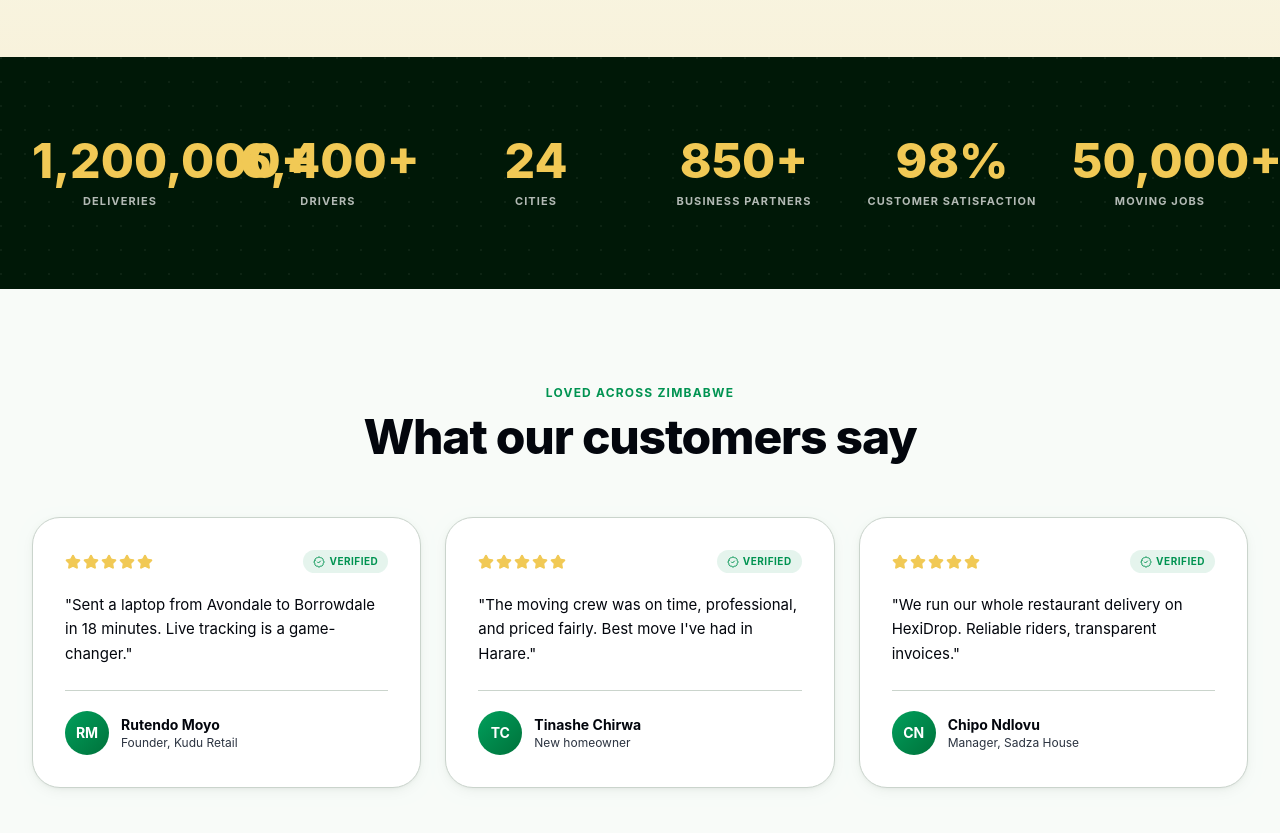
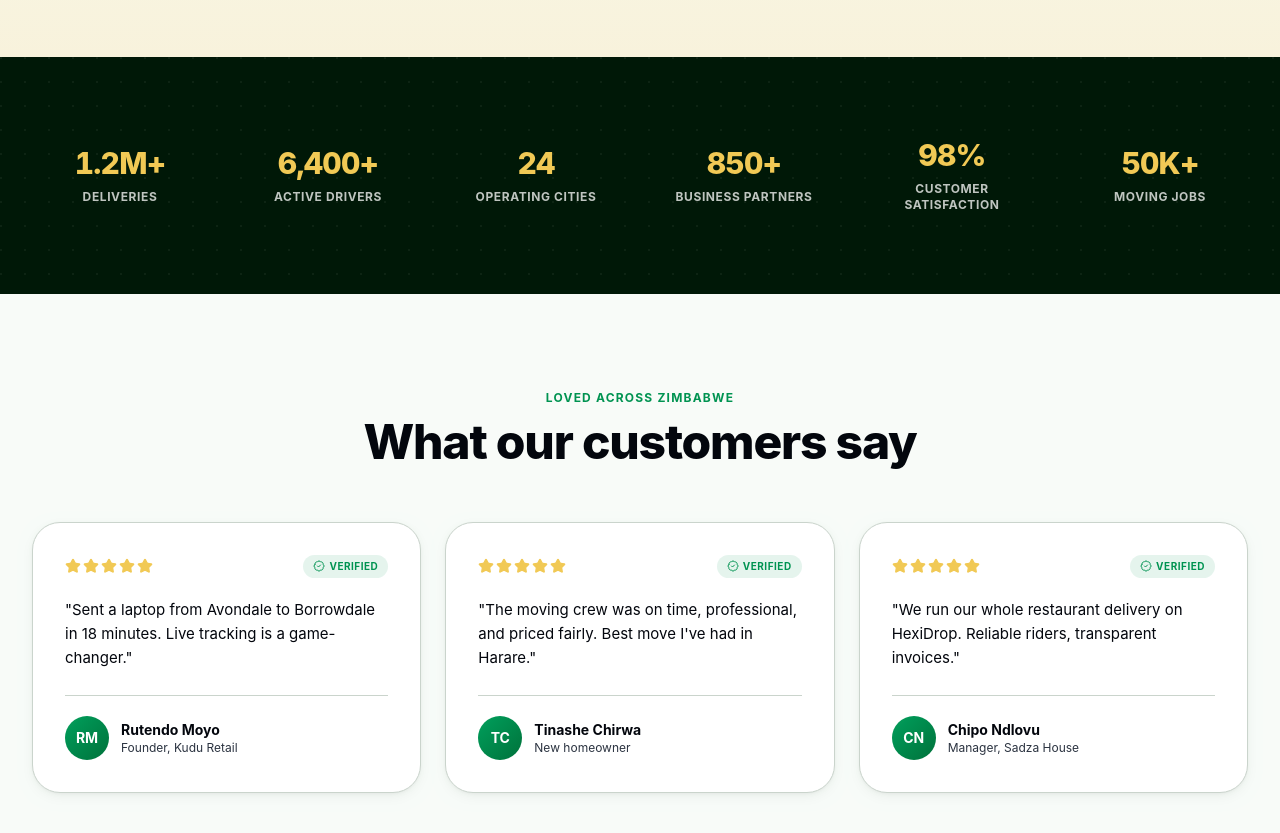
Before and after one commit to Devzign/Hexidrop_web_admin, a React (Vite) app: page / in a window 1280 px wide. Shown: the part 7280-8113 px from the top of the page. Built offline with nearby package versions, Linux system fonts and the light colour scheme; no server answers.

Commit message:
fix(landing): resolve stats number overlapping on 6-column grid layout

```diff
--- a/src/pages/public/Home.tsx
+++ b/src/pages/public/Home.tsx
@@ -696,28 +696,37 @@ function Journey() {
 /* ============ STATS ============ */
 function Stats() {
   const stats = [
-    { end: 1_200_000, suffix: "+", label: "Deliveries" },
-    { end: 6_400, suffix: "+", label: "Drivers" },
-    { end: 24, suffix: "", label: "Cities" },
-    { end: 850, suffix: "+", label: "Business partners" },
-    { end: 98, suffix: "%", label: "Customer satisfaction" },
-    { end: 50_000, suffix: "+", label: "Moving jobs" },
+    { target: 1.2, decimals: 1, suffix: "M+", label: "Deliveries", title: "1,200,000+ Total Deliveries" },
+    { target: 6400, decimals: 0, suffix: "+", label: "Active Drivers", title: "6,400+ Vetted Drivers" },
+    { target: 24, decimals: 0, suffix: "", label: "Operating Cities", title: "24 Cities Across Zimbabwe" },
+    { target: 850, decimals: 0, suffix: "+", label: "Business Partners", title: "850+ Corporate & Merchant Partners" },
+    { target: 98, decimals: 0, suffix: "%", label: "Customer Satisfaction", title: "98% Positive Feedback Rate" },
+    { target: 50, decimals: 0, suffix: "K+", label: "Moving Jobs", title: "50,000+ Completed Relocations" },
   ];
   return (
-    <section className="relative overflow-hidden bg-brand-navy py-20 text-white">
-      <div className="pointer-events-none absolute inset-0 opacity-[0.05]"
+    <section className="relative overflow-hidden bg-brand-navy py-16 text-white md:py-20">
+      <div
+        className="pointer-events-none absolute inset-0 opacity-[0.05]"
         style={{
           backgroundImage:
             "radial-gradient(circle at 1px 1px, white 1px, transparent 0)",
           backgroundSize: "24px 24px",
         }}
       />
-      <div className="relative mx-auto max-w-7xl px-4 md:px-8">
-        <div className="grid grid-cols-2 gap-8 md:grid-cols-3 lg:grid-cols-6">
+      <div className="relative mx-auto max-w-7xl px-4 sm:px-6 md:px-8">
+        <div className="grid grid-cols-2 gap-y-10 gap-x-4 sm:grid-cols-3 sm:gap-6 lg:grid-cols-6 lg:gap-4 xl:gap-8">
           {stats.map((s) => (
-            <div key={s.label} className="text-center">
-              <Counter end={s.end} suffix={s.suffix} />
-              <div className="mt-2 text-[11px] font-bold uppercase tracking-widest text-white/70">
+            <div
+              key={s.label}
+              className="flex min-w-0 flex-col items-center justify-center text-center px-1"
+            >
+              <Counter
+                target={s.target}
+                decimals={s.decimals}
+                suffix={s.suffix}
+                title={s.title}
+              />
+              <div className="mt-2 text-[11px] font-bold uppercase tracking-wider text-white/75 sm:text-xs leading-snug">
                 {s.label}
               </div>
             </div>
@@ -728,10 +737,21 @@ function Stats() {
   );
 }
 
-function Counter({ end, suffix }: { end: number; suffix: string }) {
+function Counter({
+  target,
+  decimals = 0,
+  suffix = "",
+  title,
+}: {
+  target: number;
+  decimals?: number;
+  suffix?: string;
+  title?: string;
+}) {
   const [val, setVal] = useState(0);
   const ref = useRef<HTMLDivElement>(null);
   const started = useRef(false);
+
   useEffect(() => {
     const el = ref.current;
     if (!el) return;
@@ -744,7 +764,7 @@ function Counter({ end, suffix }: { end: number; suffix: string }) {
           const step = (t: number) => {
             const p = Math.min(1, (t - start) / dur);
             const eased = 1 - Math.pow(1 - p, 3);
-            setVal(Math.floor(end * eased));
+            setVal(+(target * eased).toFixed(decimals));
             if (p < 1) requestAnimationFrame(step);
           };
           requestAnimationFrame(step);
@@ -753,10 +773,21 @@ function Counter({ end, suffix }: { end: number; suffix: string }) {
     });
     obs.observe(el);
     return () => obs.disconnect();
-  }, [end]);
-  const formatted = val >= 1000 ? val.toLocaleString() : val.toString();
+  }, [target, decimals]);
+
+  const formatted =
+    decimals > 0
+      ? val.toFixed(decimals)
+      : val >= 1000
+      ? val.toLocaleString()
+      : val.toString();
+
   return (
-    <div ref={ref} className="text-3xl font-extrabold text-primary-glow md:text-5xl">
+    <div
+      ref={ref}
+      title={title}
+      className="text-2xl font-extrabold tracking-tight text-primary-glow tabular-nums sm:text-3xl lg:text-2xl xl:text-3xl 2xl:text-4xl whitespace-nowrap"
+    >
       {formatted}
       {suffix}
     </div>
```
